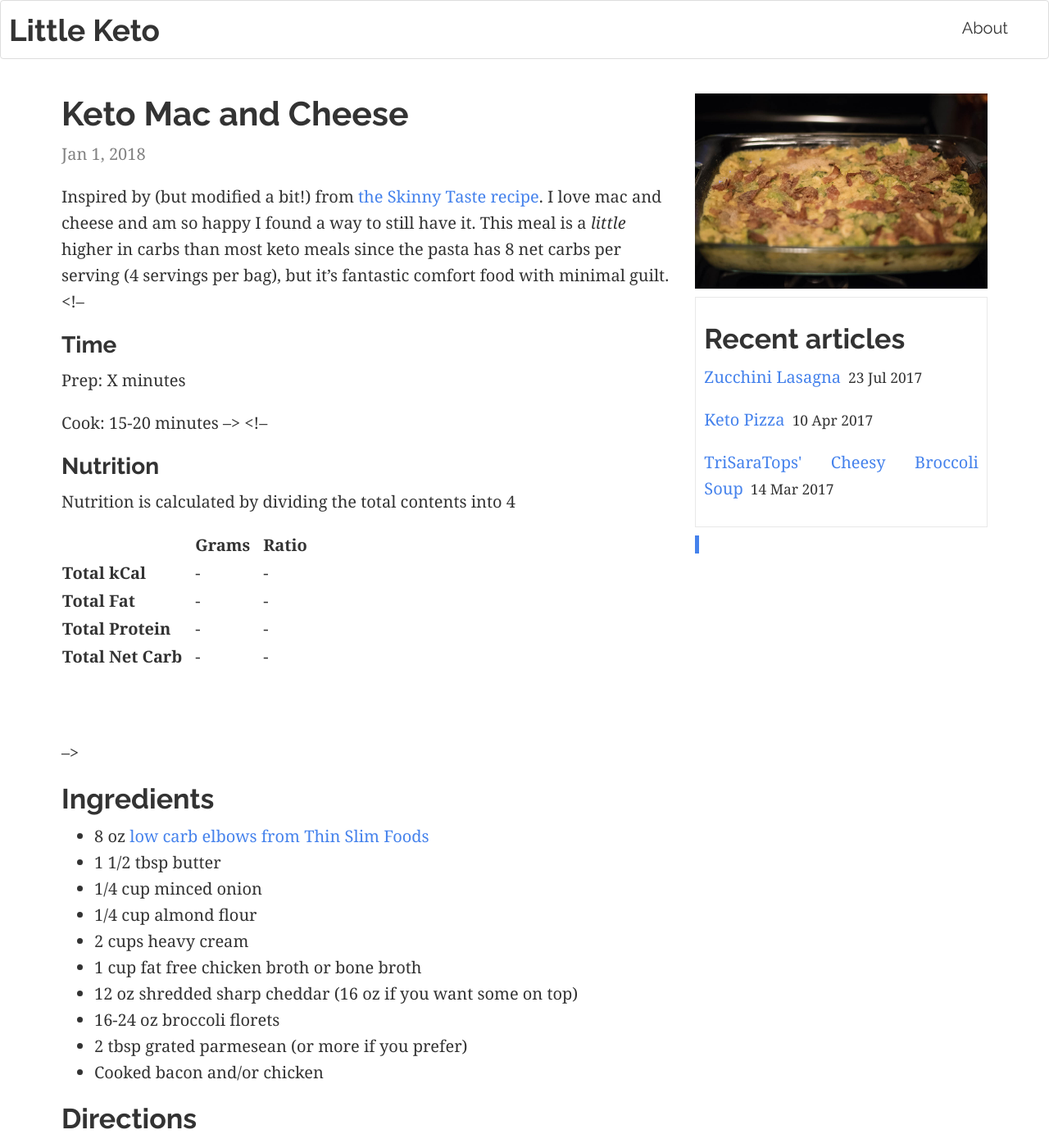
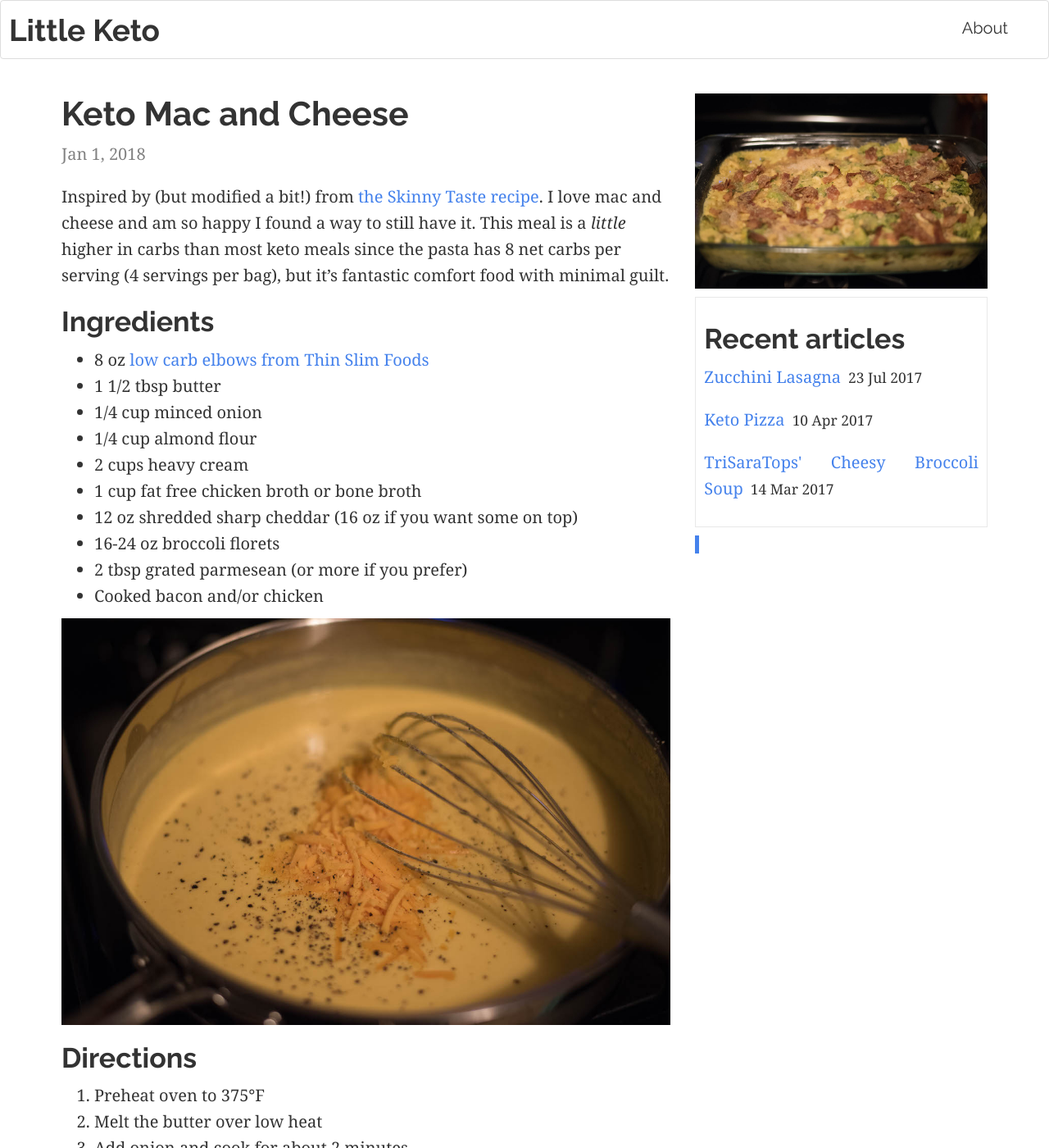
Before and after one commit to chelseybaker/littleketo, a Jekyll site: the page built from _posts/2018-01-01-mac-and-cheese.md, in a window 1280 px wide and 1400 px high. Shown: the whole window at 82% size. Built offline with Jekyll 4.4.1, drawn with Linux system fonts in a browser that asks for light colours.

Commit message:
adding cheese

```diff
--- a/_posts/2018-01-01-mac-and-cheese.md
+++ b/_posts/2018-01-01-mac-and-cheese.md
@@ -4,16 +4,11 @@ title:  "Keto Mac and Cheese"
 date:   2018-01-01
 categories: keto
 img: posts/2018-01-01/finished.jpg
+image-path: /images/posts/2018-01-01
 ---
 
 Inspired by (but modified a bit!) from [the Skinny Taste recipe](https://www.skinnytaste.com/skinny-baked-broccoli-macaroni-and/). I love mac and cheese and am so happy I found a way to still have it. This meal is a _little_ higher in carbs than most keto meals since the pasta has 8 net carbs per serving (4 servings per bag), but it's fantastic comfort food with minimal guilt.
-<!--
-### Time
 
-Prep: X minutes
-
-Cook: 15-20 minutes
--->
 <!--
 ### Nutrition
 Nutrition is calculated by dividing the total contents into 4
@@ -43,6 +38,8 @@ Nutrition is calculated by dividing the total contents into 4
 * 2 tbsp grated parmesean (or more if you prefer)
 * Cooked bacon and/or chicken
 
+![Cheeeeese]( {{ page.image-path }}/cheese.jpg)
+
 ## Directions
 
 1. Preheat oven to 375°F
```
